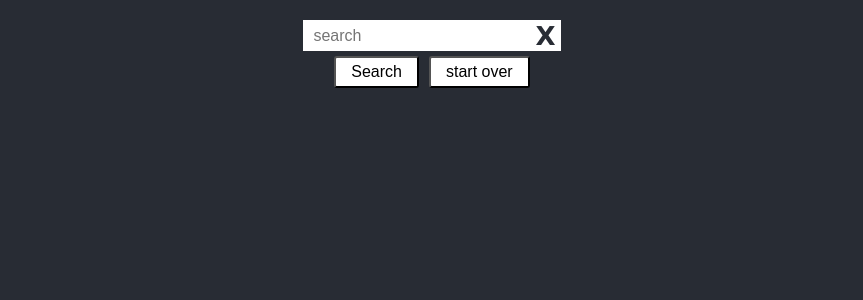
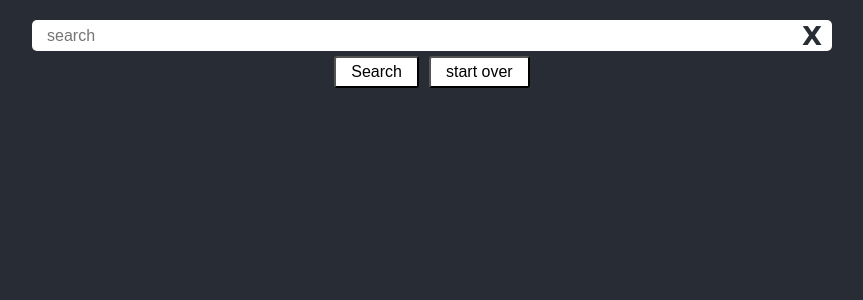
Before and after one commit to donnaelise/react-movie-project, a React (Create React App) app: page / in a window 1280 px wide. Shown: the top 300 px of the page, without its empty margins (208-1071 px from the left). Built offline with nearby package versions, Linux system fonts and the light colour scheme.

Commit message:
[FEATURE] add new york times reviews

```diff
--- a/src/App.css
+++ b/src/App.css
@@ -12,7 +12,7 @@
   display: flex;
   flex-direction: column;
   align-items: center;
-  /*justify-content: center;*/
+
   font-size: calc(10px + 2vmin);
   color: white;
   padding-top:20px;
@@ -21,17 +21,3 @@
 .App-link {
   color: #09d3ac;
 }
-
-
-.searchInput {
-  background-color: white;
-  display:flex;
-  justify-content: space-between;
-  align-items: center;
-}
-.resetInput {
-  cursor:pointer;
-  color: #282c34;
-  padding:0 5px;
-  /*width:30px;*/
-}
--- a/src/components/Form/Form.js
+++ b/src/components/Form/Form.js
@@ -33,7 +33,7 @@ function Form (){
 
   function handleResetInput(e){
     e.preventDefault();
-    setQuery('')
+    setQuery('');
     document.getElementById('searchForm').reset();
   }
 
@@ -45,20 +45,17 @@ function Form (){
 
   return (<React.Fragment>
         <form id={'searchForm'}>
-          <div className={'searchInput'}> <input class={'searchFormInput'}type={'text'} placeholder={'search'} onChange={e=>handleChange(e)}/>
-            <div className={'resetInput'} onClick={handleResetInput}>𝗫</div>
+          <div className={'searchInput'}>
+            <input class={'searchFormInput'} type={'text'} placeholder={'search'} onFocus={"this.placeholder = ''"} onChange={e=>handleChange(e)}/>
+            <div className={'resetInput'} onClick={handleResetInput}> 𝗫 </div>
           </div>
-            <button onClick={handleClick}>Search</button>
-            <button onClick={handleClearSearch}>start over</button>
-
-          {movieSearch ?
-              <div>Search for: {movieSearch}
-
-                <MovieSearchComponent searchquery={movieSearch} selection={handleSelection}/>
-              </div> : ''}
-
-
+          <button onClick={handleClick}>Search</button>
+          <button onClick={handleClearSearch}>start over</button>
         </form>
+        {movieSearch ?
+            <div>Search for: {movieSearch}
+              <MovieSearchComponent searchquery={movieSearch} selection={handleSelection}/>
+            </div> : ''}
       </React.Fragment>
   )
 }
--- a/src/components/Form/ResultDetail.js
+++ b/src/components/Form/ResultDetail.js
@@ -1,5 +1,6 @@
 import React, {useState, useEffect} from 'react';
 import Trailer from "../Trailer";
+import Reviews from "../Reviews";
 
 function ResultDetail (props) {
   const id=props.resultId;
@@ -19,7 +20,6 @@ function ResultDetail (props) {
 
             <div>
               <hr/>
-              <p>IMDB ID is : {result.imdbID} !!!</p>
               <h3 className={'movieSelected-title'}>{result.Title}</h3>
               <div className={'movieSelected-info'}>
                 {result.Poster ? <img alt={'no img'} width={'50%'} src={result.Poster} /> : ''}
@@ -33,6 +33,7 @@ function ResultDetail (props) {
               <dl>
                 <dt>Plot:</dt><dd> {result.Plot}</dd>
               </dl>
+              <Reviews title={result.Title} />
               <Trailer imdbID={result.imdbID}/>
             </div>
 
--- a/src/components/Form/form.scss
+++ b/src/components/Form/form.scss
@@ -1,9 +1,4 @@
-input {
-  font-size:1rem;
-  padding:5px 10px;
-  border-radius:2px;
-  border-style: none;
-}
+
 button{
   -webkit-appearance: none;
   background-color:white;
@@ -11,6 +6,38 @@ button{
   padding:5px 15px;
   border-radius:3px;
   margin:5px;
+}
+
+
+#searchForm{
+  width:80%;
+  max-width:800px;
+}
+
+.searchInput{
+  border-radius: 5px;
+  background-color: white;
+  display:flex;
+  justify-content: space-between;
+  align-items: center;
+
+  input.searchFormInput{
+    font-size:1rem;
+    padding:5px 10px;
+    border-style: none;
+    margin-left:5px;
+    &:focus{
+      outline: none;
+      &::placeholder{
+        color:transparent
+      }
+    }
+  }
+  .resetInput{
+    cursor:pointer;
+    color: #282c34;
+    padding:0 10px;
+  }
 }
 
 .listResults{
@@ -78,3 +105,15 @@ button{
     }
   }
 }
+
+.resultReview {
+  a{
+    color:white;
+    cursor: pointer;
+    text-decoration: none;
+  }
+  .reviewHeadline {
+    padding:10px;
+    border:.5px solid whitesmoke;
+  }
+}
--- /dev/null
+++ b/src/components/Reviews.js
@@ -0,0 +1,40 @@
+import React, {useState, useEffect} from 'react';
+
+function Reviews (props) {
+  const title=props.title;
+  const [link, setLink] = useState()
+
+
+  useEffect(()=>{
+        console.log(props)
+        fetch(`https://api.nytimes.com/svc/movies/v2/reviews/search.json?query=${title}&api-key=ztBm42P6gWwA3gKU2ZXTPMP9ad8WGUrH`)
+            .then(response => response.json())
+            .then(function(data){
+                  if(data.results){
+                    setLink(data.results[0]);
+                    console.log(data.results[0])
+                  }
+                }
+            )
+      }, [props.title]
+  );
+
+  return(
+      <React.Fragment>
+        {link ? console.log(link.link.suggested_link_text) : ''}
+        {link ?
+            <div className={'resultReview'}>
+              <hr/>
+              <h3>{link.link.suggested_link_text}</h3>
+              <a href={link.link.url} target={'_blank'}>
+                <p className={'reviewHeadline'}>
+                  <b>{link.headline}</b>
+                  <br/>by <i>{link.byline} </i>
+                </p>
+              </a>
+            </div> : ''}
+        {/*<p>{linkText.suggested_link_text}</p>*/}
+      </React.Fragment>
+  )
+}
+export default Reviews;
```
